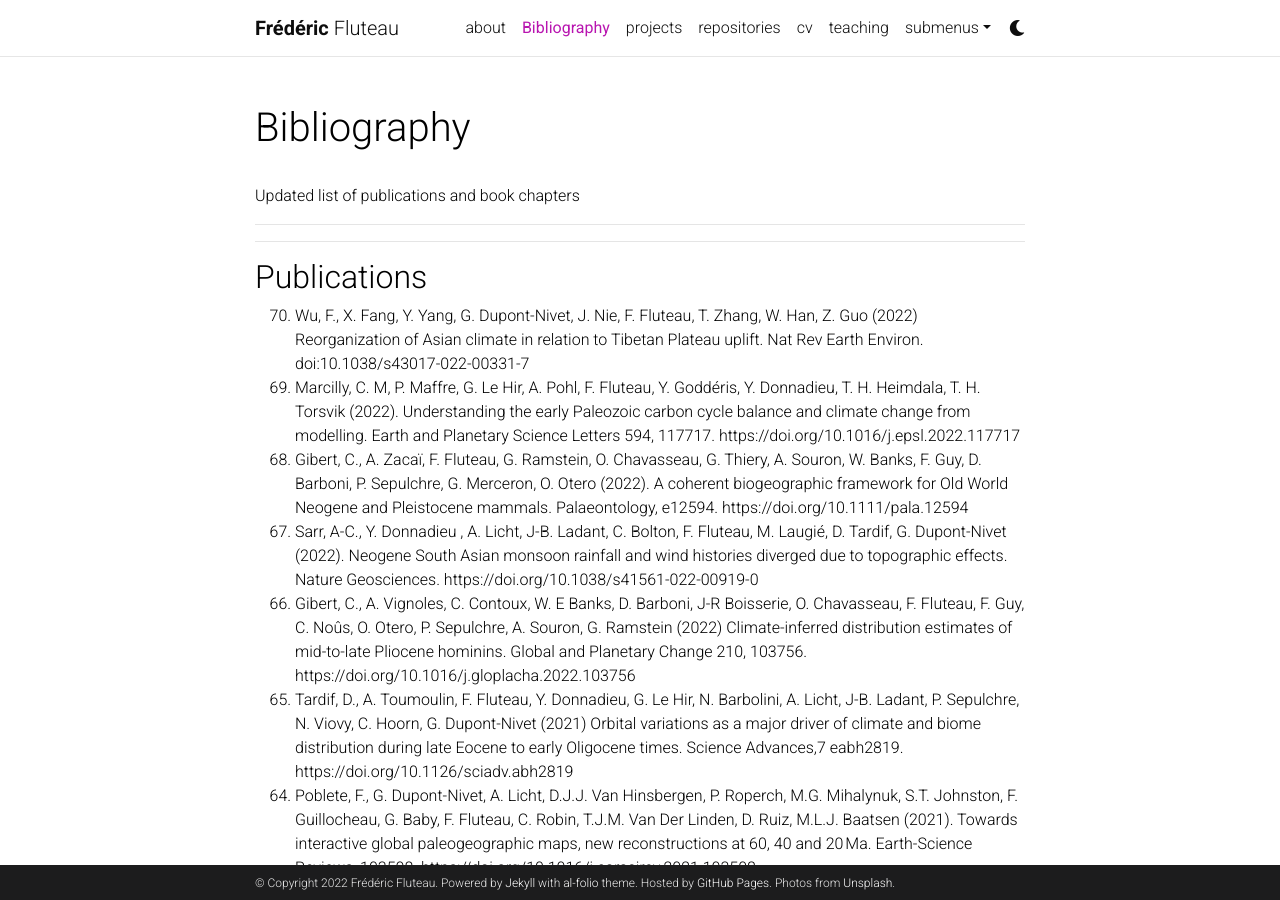
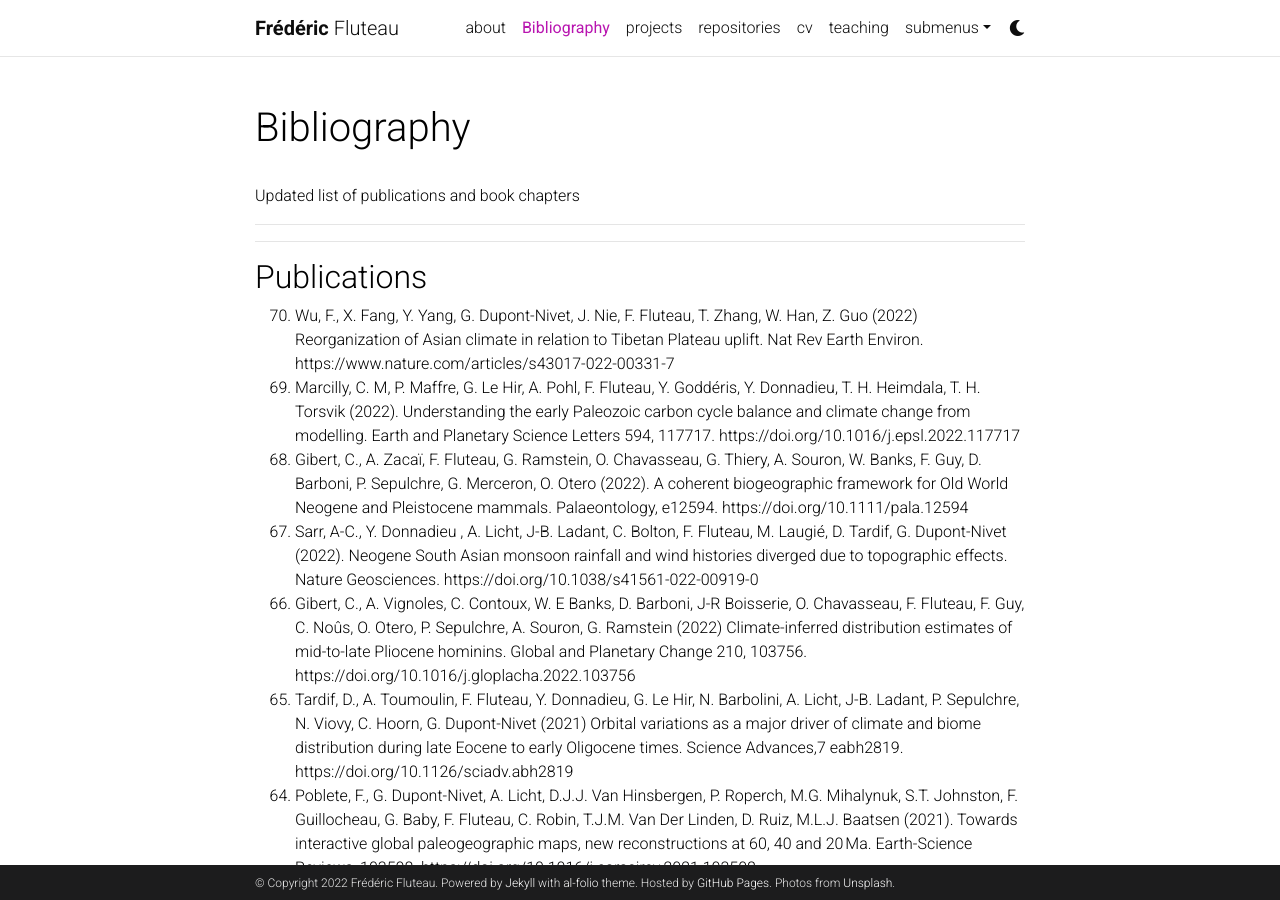
Before and after one commit to fredflut/fredflut.github.io, a Jekyll site: the page built from _pages/publications.md, in a window 1280 px wide and 900 px high. Built offline with Jekyll 4.4.1, drawn with Linux system fonts in a browser that asks for light colours; comment, search, counter and statistics services are not loaded; a style sheet for code colours, icons or effects is not loaded.

Commit message:
Update publications.md

```diff
--- a/_pages/publications.md
+++ b/_pages/publications.md
@@ -21,7 +21,7 @@ Updated list of publications and book chapters
 ## Publications
 
 <ol reversed start="70">
-<li> Wu, F., X. Fang, Y. Yang, G. Dupont-Nivet, J. Nie, F. Fluteau, T. Zhang, W. Han, Z. Guo (2022) Reorganization of Asian climate in relation to Tibetan Plateau uplift. Nat Rev Earth Environ. doi:10.1038/s43017-022-00331-7  </li>
+<li> Wu, F., X. Fang, Y. Yang, G. Dupont-Nivet, J. Nie, F. Fluteau, T. Zhang, W. Han, Z. Guo (2022) Reorganization of Asian climate in relation to Tibetan Plateau uplift. Nat Rev Earth Environ. https://www.nature.com/articles/s43017-022-00331-7  </li>
 
 
 <li> Marcilly, C. M, P. Maffre, G. Le Hir, A. Pohl, F. Fluteau, Y. Goddéris, Y. Donnadieu, T. H. Heimdala, T. H. Torsvik (2022). Understanding the early Paleozoic carbon cycle balance and climate change from modelling. Earth and Planetary Science Letters 594, 117717. https://doi.org/10.1016/j.epsl.2022.117717 </li>
```
